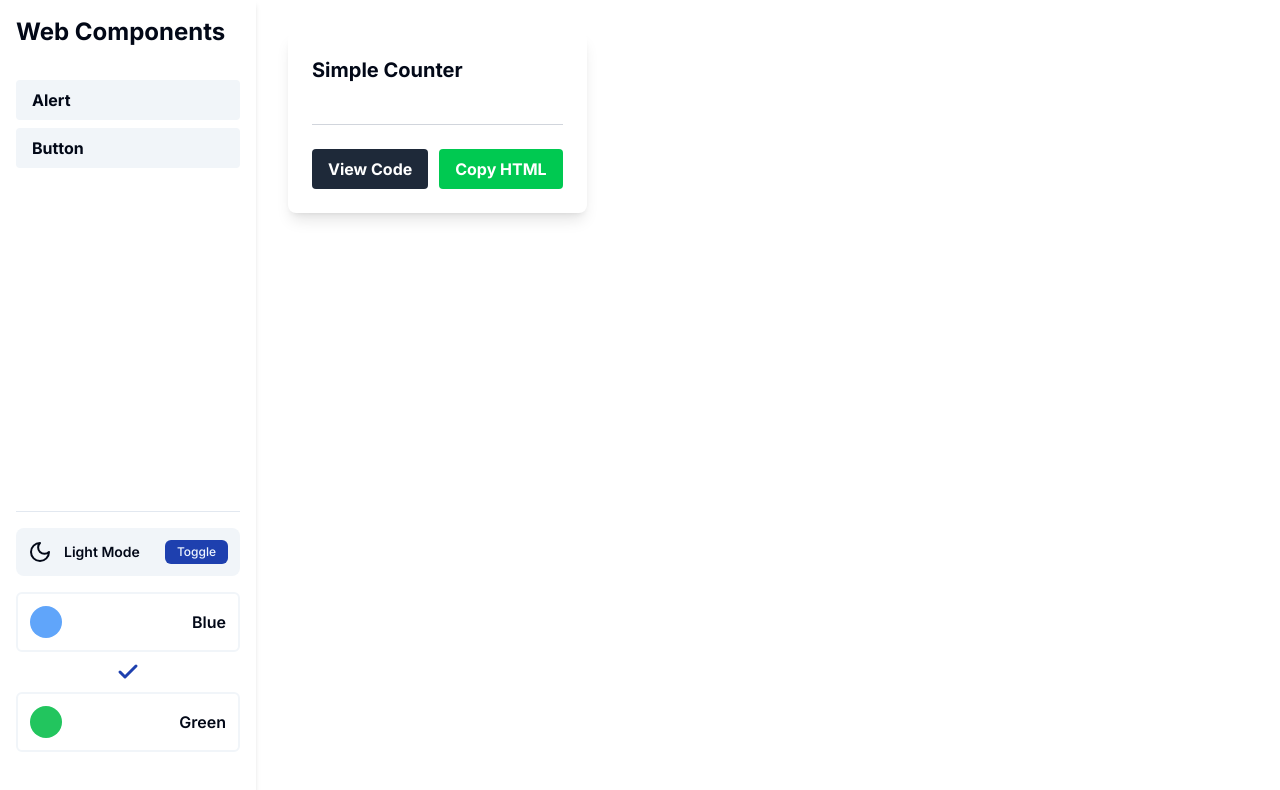
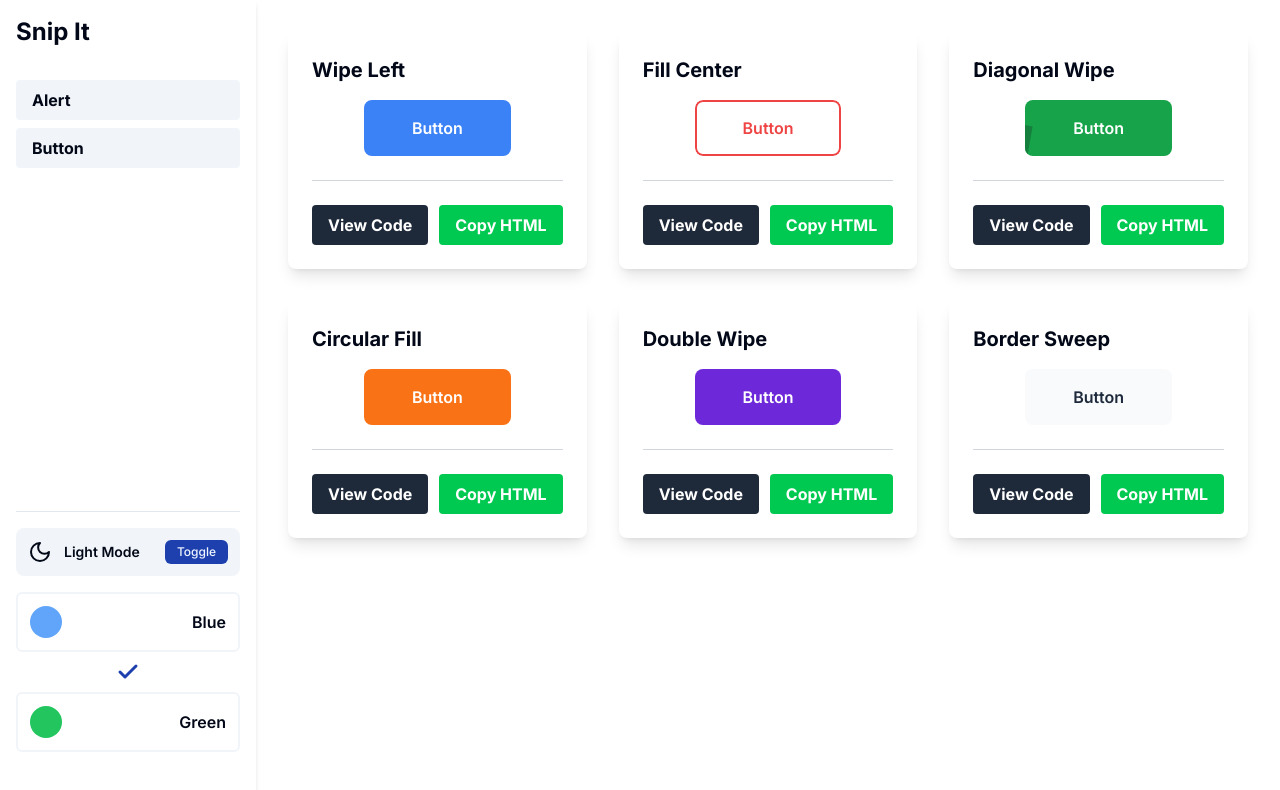
Before and after one commit to praveen-sripati/snip-it, a React (Vite) app: page / in a window 1280 px wide. Both pictures are taken after a click on the button "Button". Shown: the top 790 px of the page. Built offline with nearby package versions, Linux system fonts and the light colour scheme.

Commit message:
Add Buttons Section

```diff
--- a/src/App.jsx
+++ b/src/App.jsx
@@ -4,6 +4,7 @@ import Nav from './components/Nav';
 import SnippetCard from './components/SnippetCard';
 import { useTheme } from './hooks/useTheme';
 import { basicAlerts, closableAlerts, closableIconAlerts, iconAlerts } from './snippets/Alerts/Alerts'; // Assuming you have a data file for alerts
+import { buttonSnippets } from './snippets/Buttons/Buttons';
 
 function App() {
   const { theme, toggleTheme, accent, changeAccent } = useTheme();
@@ -12,14 +13,7 @@ function App() {
     { ...closableAlerts },
     { ...iconAlerts },
     { ...closableIconAlerts },
-    {
-      id: 5,
-      category: 'button',
-      title: 'Simple Counter',
-      html: `<div class="flex items-center space-x-4"><button id="decrement" class="bg-red-500 hover:bg-red-700 text-white font-bold py-2 px-4 rounded">-</button><span id="count" class="text-xl font-bold">0</span><button id="increment" class="bg-green-500 hover:bg-green-700 text-white font-bold py-2 px-4 rounded">+</button></div>`,
-      css: `/* CSS is handled by Tailwind */`,
-      js: `const decrementButton = document.getElementById('decrement'); /* ... */`,
-    },
+    ...buttonSnippets
   ];
 
   const [selectedSnippet, setSelectedSnippet] = useState(null);
--- /dev/null
+++ b/src/components/Buttons/Button.jsx
@@ -0,0 +1,23 @@
+import styles from './Button.module.css';
+import clsx from 'clsx';
+
+export const Button = ({ snippet }) => {
+  const buttonTypes = {
+    'wipe-left': clsx(styles.btn, styles['btn-1']),
+    'fill-center': clsx(styles.btn, styles['btn-2']),
+    'diagonal-wipe': clsx(styles.btn, styles['btn-3']),
+    'circular-fill': clsx(styles.btn, styles['btn-4']),
+    'double-wipe': clsx(styles.btn, styles['btn-5']),
+    'border-sweep': clsx(styles.btn, styles['btn-6']),
+  };
+
+  const buttonClass = buttonTypes[snippet?.type];
+
+  if (!buttonClass) return null;
+
+  return (
+    <button className={buttonClass}>
+      <span>Button</span>
+    </button>
+  );
+};
--- /dev/null
+++ b/src/components/Buttons/Button.module.css
@@ -0,0 +1,172 @@
+/* Base styles for ALL buttons */
+.btn {
+  border: none;
+  font-family: 'Inter', sans-serif;
+  font-size: 1rem;
+  font-weight: 600;
+  padding: 1rem 3rem;
+  border-radius: 0.5rem;
+  cursor: pointer;
+  position: relative;
+  overflow: hidden;
+  outline: none;
+  text-decoration: none;
+  display: inline-block;
+  text-align: center;
+  background: transparent; /* Button itself is transparent */
+  align-self: center;
+}
+
+/* The visible text layer, always on top */
+.btn span {
+  position: relative;
+  z-index: 2;
+  color: white;
+  transition: color var(--duration-normal) var(--easing-smooth);
+}
+
+/* Base for background/animation layers */
+.btn::before,
+.btn::after {
+  content: '';
+  position: absolute;
+  top: 0;
+  left: 0;
+  width: 100%;
+  height: 100%;
+  z-index: 1;
+}
+
+/* --- Button 1: Wipe from Left (Slower) --- */
+.btn-1::before {
+  background-color: #3b82f6;
+}
+.btn-1::after {
+  background-color: #1e40af;
+  width: 0;
+  /* Use both variables for the transition */
+  transition: width var(--duration-normal) var(--easing-smooth);
+}
+.btn-1:hover::after {
+  width: 100%;
+}
+
+/* --- Button 2: Fill from Center (Slower) --- */
+.btn-2 span {
+  color: #ef4444;
+}
+.btn-2:hover span {
+  color: white;
+}
+.btn-2::before {
+  border: 2px solid #ef4444;
+  border-radius: 0.5rem;
+}
+.btn-2::after {
+  background-color: #ef4444;
+  transform: scaleX(0);
+  /* Use both variables for the transition */
+  transition: transform var(--duration-normal) var(--easing-smooth);
+  transform-origin: center;
+}
+.btn-2:hover::after {
+  transform: scaleX(1);
+}
+
+/* Button 3 */
+.btn-3 span {
+  color: white;
+}
+.btn-3::before {
+  background-color: #16a34a; /* Green */
+}
+.btn-3::after {
+  background-color: #15803d; /* Darker Green */
+  transform: translateX(-100%) rotate(10deg);
+  transform-origin: bottom left;
+  transition: transform var(--duration-normal) var(--easing-smooth);
+}
+.btn-3:hover::after {
+  transform: translateX(0) rotate(0);
+}
+
+/* --- Button 4: Circular Fill --- */
+.btn-4 span {
+  color: white;
+}
+.btn-4::before {
+  background-color: #f97316; /* Orange */
+}
+.btn-4::after {
+  background-color: #c2410c; /* Darker Orange */
+  border-radius: 50%; /* Make it a circle */
+  transform: scale(0);
+  transition: transform var(--duration-normal) var(--easing-smooth);
+}
+.btn-4:hover::after {
+  transform: scale(2.5); /* Scale > 2 ensures corners are covered */
+}
+
+/* --- Button 5 --- */
+.btn-5 {
+  background-color: #6d28d9;
+}
+.btn-5 span {
+  color: white;
+}
+.btn-5::before {
+  background-color: #4c1d95;
+  width: 0;
+  transition: width var(--duration-normal) var(--easing-smooth);
+}
+.btn-5::after {
+  left: auto;
+  right: 0;
+  width: 0;
+  background-color: #4c1d95;
+  transition: width var(--duration-normal) var(--easing-smooth);
+}
+.btn-5:hover::before,
+.btn-5:hover::after {
+  width: 51%;
+}
+
+
+/* Button 6 */
+.btn-6 {
+  background: #f8fafc;
+  border-radius: 0.5rem;
+}
+.btn-6 span {
+  color: #1e293b;
+}
+.btn-6::before {
+  left: 50%;
+  transform: translateX(-50%);
+  width: 0;
+  height: 100%;
+  border-left: 2px solid #1e293b;
+  border-right: 2px solid #1e293b;
+  opacity: 0;
+  border-radius: 0.5rem;
+  transition: width var(--duration-normal) var(--easing-smooth), opacity var(--duration-normal) var(--easing-smooth);
+}
+.btn-6::after {
+  top: 50%;
+  transform: translateY(-50%);
+  height: 0;
+  width: 100%;
+  border-top: 2px solid #1e293b;
+  border-bottom: 2px solid #1e293b;
+  opacity: 0;
+  border-radius: 0.5rem;
+  transition: height var(--duration-normal) var(--easing-smooth), opacity var(--duration-normal) var(--easing-smooth);
+}
+.btn-6:hover::before {
+  width: 100%;
+  opacity: 1;
+}
+.btn-6:hover::after {
+  height: 100%;
+  opacity: 1;
+}
--- a/src/components/Nav.jsx
+++ b/src/components/Nav.jsx
@@ -7,7 +7,7 @@ const Nav = ({ setFilter, theme, toggleTheme, accent, changeAccent }) => {
     <nav className="w-64 bg-card text-card-foreground shadow-md p-4 flex flex-col justify-between">
       {/* ===== Snippet Filters (Top Section) ===== */}
       <div>
-        <h2 className="text-2xl font-bold mb-8">Web Components</h2>
+        <h2 className="text-2xl font-bold mb-8">Snip It</h2>
         <ul className="space-y-2">
           <NavItem label="Alert" onClick={() => setFilter('alert')} />
           <NavItem label="Button" onClick={() => setFilter('button')} />
--- a/src/components/SnippetCard.jsx
+++ b/src/components/SnippetCard.jsx
@@ -1,5 +1,6 @@
 import { useState } from 'react';
 import { Alert } from './Alerts/Alert';
+import { Button } from './Buttons/Button';
 
 const SnippetCard = ({ snippet, onViewCode }) => {
   const [copied, setCopied] = useState(false);
@@ -14,6 +15,7 @@ const SnippetCard = ({ snippet, onViewCode }) => {
     <div className="bg-card text-card-foreground rounded-lg shadow-lg p-6 flex flex-col h-full">
       <h3 className="text-xl font-bold mb-4">{snippet.title}</h3>
       {snippet.category === 'alert' && <Alert snippet={snippet} variant="success" className="mb-4"></Alert>}
+      {snippet.category === 'button' && <Button snippet={snippet}></Button>}
       <div className="mt-auto">
         <hr className="text-gray-300 my-6" />
         <div className="flex justify-between items-center">
--- a/src/index.css
+++ b/src/index.css
@@ -29,6 +29,9 @@
     /* Other Variables */
     --radius: 0.5rem;
     --font-sans: 'Inter', sans-serif;
+
+    --easing-smooth: cubic-bezier(0.23, 1, 0.32, 1);
+    --duration-normal: 600ms;
   }
 
   .dark {
--- /dev/null
+++ b/src/snippets/Buttons/Buttons.ts
@@ -0,0 +1,56 @@
+export const buttonSnippets = [
+  {
+    id: 5,
+    title: 'Wipe Left',
+    category: 'button',
+    type: 'wipe-left',
+    html: `<div class="flex items-center space-x-4"><button id="decrement" class="bg-red-500 hover:bg-red-700 text-white font-bold py-2 px-4 rounded">-</button><span id="count" class="text-xl font-bold">0</span><button id="increment" class="bg-green-500 hover:bg-green-700 text-white font-bold py-2 px-4 rounded">+</button></div>`,
+    css: `/* CSS is handled by Tailwind */`,
+    js: `const decrementButton = document.getElementById('decrement'); /* ... */`,
+  },
+  {
+    id: 6,
+    category: 'button',
+    title: 'Fill Center',
+    type: 'fill-center',
+    html: `<div class="flex items-center space-x-4"><button id="decrement" class="bg-red-500 hover:bg-red-700 text-white font-bold py-2 px-4 rounded">-</button><span id="count" class="text-xl font-bold">0</span><button id="increment" class="bg-green-500 hover:bg-green-700 text-white font-bold py-2 px-4 rounded">+</button></div>`,
+    css: `/* CSS is handled by Tailwind */`,
+    js: `const decrementButton = document.getElementById('decrement'); /* ... */`,
+  },
+  {
+    id: 7,
+    category: 'button',
+    title: 'Diagonal Wipe',
+    type: 'diagonal-wipe',
+    html: `<div class="flex items-center space-x-4"><button id="decrement" class="bg-red-500 hover:bg-red-700 text-white font-bold py-2 px-4 rounded">-</button><span id="count" class="text-xl font-bold">0</span><button id="increment" class="bg-green-500 hover:bg-green-700 text-white font-bold py-2 px-4 rounded">+</button></div>`,
+    css: `/* CSS is handled by Tailwind */`,
+    js: `const decrementButton = document.getElementById('decrement'); /* ... */`,
+  },
+   {
+    id: 8,
+    category: 'button',
+    title: 'Circular Fill',
+    type: 'circular-fill',
+    html: `<div class="flex items-center space-x-4"><button id="decrement" class="bg-red-500 hover:bg-red-700 text-white font-bold py-2 px-4 rounded">-</button><span id="count" class="text-xl font-bold">0</span><button id="increment" class="bg-green-500 hover:bg-green-700 text-white font-bold py-2 px-4 rounded">+</button></div>`,
+    css: `/* CSS is handled by Tailwind */`,
+    js: `const decrementButton = document.getElementById('decrement'); /* ... */`,
+  },
+  {
+    id: 9,
+    category: 'button',
+    title: 'Double Wipe',
+    type: 'double-wipe',
+    html: `<div class="flex items-center space-x-4"><button id="decrement" class="bg-red-500 hover:bg-red-700 text-white font-bold py-2 px-4 rounded">-</button><span id="count" class="text-xl font-bold">0</span><button id="increment" class="bg-green-500 hover:bg-green-700 text-white font-bold py-2 px-4 rounded">+</button></div>`,
+    css: `/* CSS is handled by Tailwind */`,
+    js: `const decrementButton = document.getElementById('decrement'); /* ... */`,
+  },
+  {
+    id: 10,
+    category: 'button',
+    title: 'Border Sweep',
+    type: 'border-sweep',
+    html: `<div class="flex items-center space-x-4"><button id="decrement" class="bg-red-500 hover:bg-red-700 text-white font-bold py-2 px-4 rounded">-</button><span id="count" class="text-xl font-bold">0</span><button id="increment" class="bg-green-500 hover:bg-green-700 text-white font-bold py-2 px-4 rounded">+</button></div>`,
+    css: `/* CSS is handled by Tailwind */`,
+    js: `const decrementButton = document.getElementById('decrement'); /* ... */`,
+  }
+]
```
